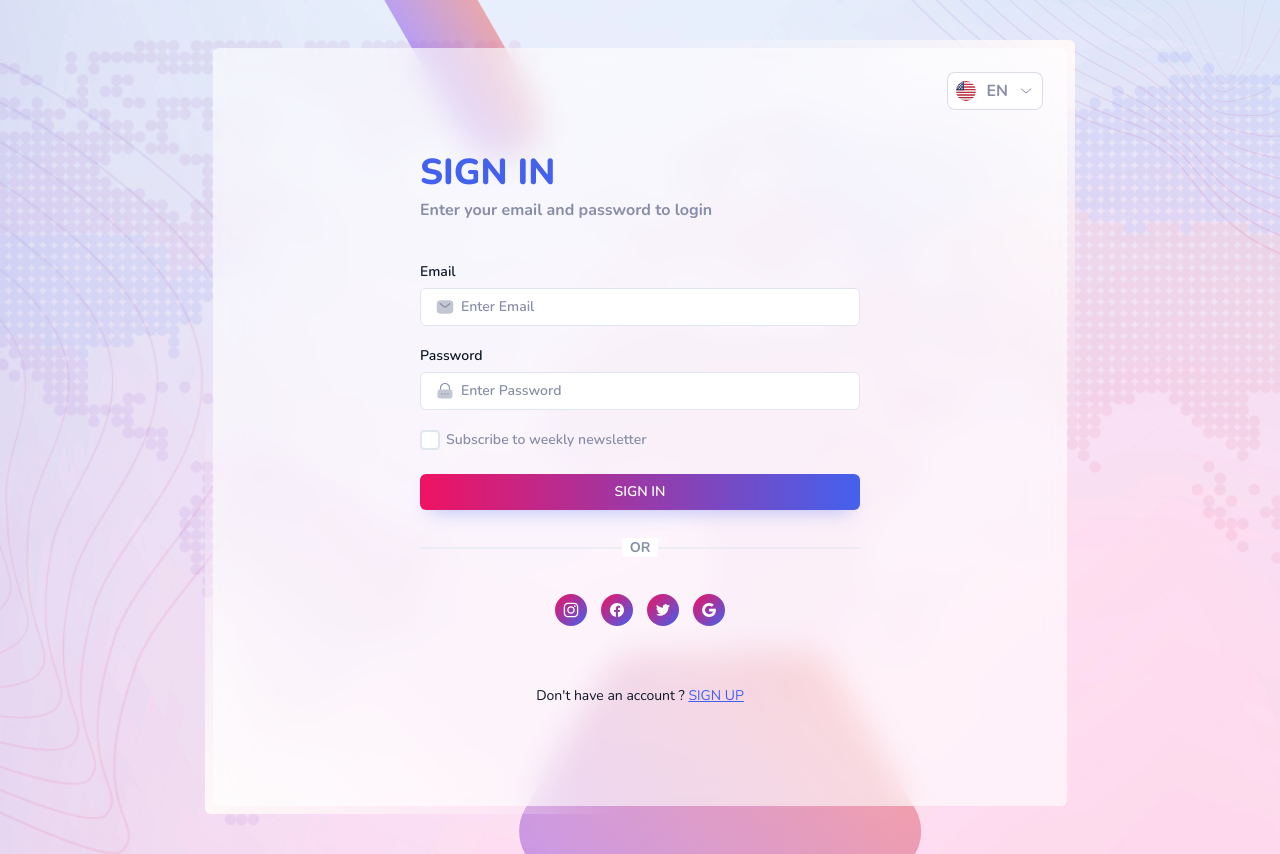
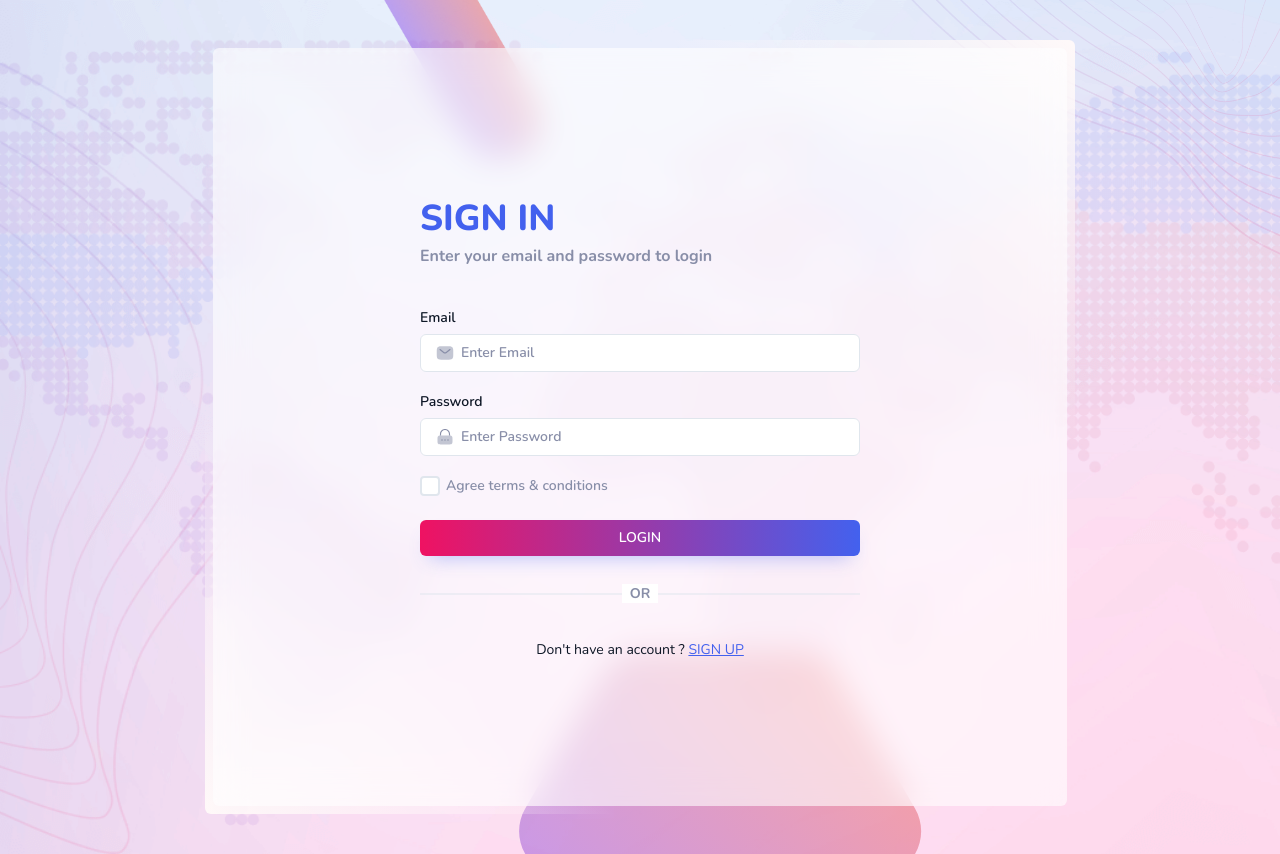
Before and after one commit to zeeshan2959/agency, a React (Vite) app: page /auth/boxed-signin in a window 1280 px wide. Built offline with nearby package versions, Linux system fonts and the light colour scheme.

Commit message:
login page design added

```diff
--- a/src/api/endpoints.ts
+++ b/src/api/endpoints.ts
@@ -1,5 +1,5 @@
 const ENDPOINTS = {
-  LOGIN: '',
+  LOGIN: 'login',
   REGISTER: 'register',
 };
 
--- a/src/pages/Authentication/LoginBoxed.tsx
+++ b/src/pages/Authentication/LoginBoxed.tsx
@@ -12,6 +12,18 @@ import IconInstagram from '../../components/Icon/IconInstagram';
 import IconFacebookCircle from '../../components/Icon/IconFacebookCircle';
 import IconTwitter from '../../components/Icon/IconTwitter';
 import IconGoogle from '../../components/Icon/IconGoogle';
+import { Field, Form, Formik, FormikHelpers } from 'formik';
+import IconUser from '../../components/Icon/IconUser';
+import * as Yup from 'yup';
+import { Toast } from '../../components/common/Toast';
+import { AxiosError } from 'axios';
+import { signInUser } from '../../api/services/auth/auth';
+
+
+interface Values {
+    email: string;
+    password: string;
+}
 
 const LoginBoxed = () => {
     const dispatch = useDispatch();
@@ -19,21 +31,39 @@ const LoginBoxed = () => {
         dispatch(setPageTitle('Login Boxed'));
     });
     const navigate = useNavigate();
-    const isDark = useSelector((state: IRootState) => state.themeConfig.theme === 'dark' || state.themeConfig.isDarkMode);
-    const isRtl = useSelector((state: IRootState) => state.themeConfig.rtlClass) === 'rtl' ? true : false;
-    const themeConfig = useSelector((state: IRootState) => state.themeConfig);
-    const setLocale = (flag: string) => {
-        setFlag(flag);
-        if (flag.toLowerCase() === 'ae') {
-            dispatch(toggleRTL('rtl'));
+    const SignupSchema = Yup.object().shape({
+        email: Yup.string().email('Invalid email').required('Email is Required'),
+        password: Yup.string().min(6, 'Password must be at least 6 characters').required('Password is Required'),
+    });
+
+    const submitForm = async (values: Values, { setSubmitting, setErrors }: FormikHelpers<Values>) => {
+        try {
+            const res = await signInUser(values);
+
+            if (res.status === 200) {
+                Toast('success', res.data.message || 'Login successful!');
+                navigate('/');
+            }
+        } catch (err) {
+            const axiosError = err as AxiosError<any>;
+
+            if (axiosError.response) {
+                const data = axiosError.response.data;
+
+                if (data.errors) {
+                    setErrors(data.errors);
+                    Toast('danger', data.message || 'Something went wrong!');
                 } else {
-            dispatch(toggleRTL('ltr'));
+                    Toast('danger', data.message || 'Something went wrong!');
                 }
-    };
-    const [flag, setFlag] = useState(themeConfig.locale);
-
-    const submitForm = () => {
-        navigate('/');
+            } else if (axiosError.request) {
+                Toast('danger', 'No response from server. Please try again.');
+            } else {
+                Toast('danger', axiosError.message || 'Unexpected error occurred.');
+            }
+        } finally {
+            setSubmitting(false);
+        }
     };
 
     return (
@@ -49,86 +79,58 @@ const LoginBoxed = () => {
                 <img src="/assets/images/auth/polygon-object.svg" alt="image" className="absolute bottom-0 end-[28%]" />
                 <div className="relative w-full max-w-[870px] rounded-md bg-[linear-gradient(45deg,#fff9f9_0%,rgba(255,255,255,0)_25%,rgba(255,255,255,0)_75%,_#fff9f9_100%)] p-2 dark:bg-[linear-gradient(52.22deg,#0E1726_0%,rgba(14,23,38,0)_18.66%,rgba(14,23,38,0)_51.04%,rgba(14,23,38,0)_80.07%,#0E1726_100%)]">
                     <div className="relative flex flex-col justify-center rounded-md bg-white/60 backdrop-blur-lg dark:bg-black/50 px-6 lg:min-h-[758px] py-20">
-                        <div className="absolute top-6 end-6">
-                            <div className="dropdown">
-                                <Dropdown
-                                    offset={[0, 8]}
-                                    placement={`${isRtl ? 'bottom-start' : 'bottom-end'}`}
-                                    btnClassName="flex items-center gap-2.5 rounded-lg border border-white-dark/30 bg-white px-2 py-1.5 text-white-dark hover:border-primary hover:text-primary dark:bg-black"
-                                    button={
-                                        <>
-                                            <div>
-                                                <img src={`/assets/images/flags/${flag.toUpperCase()}.svg`} alt="image" className="h-5 w-5 rounded-full object-cover" />
-                                            </div>
-                                            <div className="text-base font-bold uppercase">{flag}</div>
-                                            <span className="shrink-0">
-                                                <IconCaretDown />
-                                            </span>
-                                        </>
-                                    }
-                                >
-                                    <ul className="!px-2 text-dark dark:text-white-dark grid grid-cols-2 gap-2 font-semibold dark:text-white-light/90 w-[280px]">
-                                        {themeConfig.languageList.map((item: any) => {
-                                            return (
-                                                <li key={item.code}>
-                                                    <button
-                                                        type="button"
-                                                        className={`flex w-full hover:text-primary rounded-lg ${flag === item.code ? 'bg-primary/10 text-primary' : ''}`}
-                                                        onClick={() => {
-                                                            i18next.changeLanguage(item.code);
-                                                            // setFlag(item.code);
-                                                            setLocale(item.code);
-                                                        }}
-                                                    >
-                                                        <img src={`/assets/images/flags/${item.code.toUpperCase()}.svg`} alt="flag" className="w-5 h-5 object-cover rounded-full" />
-                                                        <span className="ltr:ml-3 rtl:mr-3">{item.name}</span>
-                                                    </button>
-                                                </li>
-                                            );
-                                        })}
-                                    </ul>
-                                </Dropdown>
-                            </div>
-                        </div>
                         <div className="mx-auto w-full max-w-[440px]">
                             <div className="mb-10">
                                 <h1 className="text-3xl font-extrabold uppercase !leading-snug text-primary md:text-4xl">Sign in</h1>
                                 <p className="text-base font-bold leading-normal text-white-dark">Enter your email and password to login</p>
                             </div>
-                            <form className="space-y-5 dark:text-white" onSubmit={submitForm}>
+                            <Formik
+                                initialValues={{
+                                    email: '',
+                                    password: '',
+                                }}
+                                validationSchema={SignupSchema}
+                                onSubmit={submitForm}
+                            >
+                                {({ values, errors, touched, handleChange, handleBlur, handleSubmit, isSubmitting }) => (
+                                    <Form className="space-y-5 dark:text-white">
                                         <div>
-                                    <label htmlFor="Email">Email</label>
+                                            <label htmlFor="email">Email</label>
                                             <div className="relative text-white-dark">
-                                        <input id="Email" type="email" placeholder="Enter Email" className="form-input ps-10 placeholder:text-white-dark" />
+                                                <Field id="email" name="email" type="email" placeholder="Enter Email" className="form-input ps-10 placeholder:text-white-dark" />
                                                 <span className="absolute start-4 top-1/2 -translate-y-1/2">
                                                     <IconMail fill={true} />
                                                 </span>
                                             </div>
+                                            <span className="text-red-500 mt-1 block text-[12px]">{errors.email && touched.email && errors.email}</span>
                                         </div>
                                         <div>
-                                    <label htmlFor="Password">Password</label>
+                                            <label htmlFor="password">Password</label>
                                             <div className="relative text-white-dark">
-                                        <input id="Password" type="password" placeholder="Enter Password" className="form-input ps-10 placeholder:text-white-dark" />
+                                                <Field id="password" name="password" type="password" placeholder="Enter Password" className="form-input ps-10 placeholder:text-white-dark" />
                                                 <span className="absolute start-4 top-1/2 -translate-y-1/2">
                                                     <IconLockDots fill={true} />
                                                 </span>
                                             </div>
+                                            <span className="text-red-500 mt-1 block text-[12px]">{errors.password && touched.password && errors.password}</span>
                                         </div>
                                         <div>
                                             <label className="flex cursor-pointer items-center">
                                                 <input type="checkbox" className="form-checkbox bg-white dark:bg-black" />
-                                        <span className="text-white-dark">Subscribe to weekly newsletter</span>
+                                                <span className="text-white-dark">Agree terms & conditions</span>
                                             </label>
                                         </div>
-                                <button type="submit" className="btn btn-gradient !mt-6 w-full border-0 uppercase shadow-[0_10px_20px_-10px_rgba(67,97,238,0.44)]">
-                                    Sign in
+                                        <button disabled={isSubmitting} type="submit" className="btn btn-gradient !mt-6 w-full border-0 uppercase shadow-[0_10px_20px_-10px_rgba(67,97,238,0.44)]">
+                                            {isSubmitting ? 'LOADING...' : 'Login'}
                                         </button>
-                            </form>
+                                    </Form>
+                                )}
+                            </Formik>
                             <div className="relative my-7 text-center md:mb-9">
                                 <span className="absolute inset-x-0 top-1/2 h-px w-full -translate-y-1/2 bg-white-light dark:bg-white-dark"></span>
                                 <span className="relative bg-white px-2 font-bold uppercase text-white-dark dark:bg-dark dark:text-white-light">or</span>
                             </div>
-                            <div className="mb-10 md:mb-[60px]">
+                            {/* <div className="mb-10 md:mb-[60px]">
                                 <ul className="flex justify-center gap-3.5 text-white">
                                     <li>
                                         <Link
@@ -167,7 +169,7 @@ const LoginBoxed = () => {
                                         </Link>
                                     </li>
                                 </ul>
-                            </div>
+                            </div> */}
                             <div className="text-center dark:text-white">
                                 Don't have an account ?&nbsp;
                                 <Link to="/auth/boxed-signup" className="uppercase text-primary underline transition hover:text-black dark:hover:text-white">
--- a/src/pages/Authentication/RegisterBoxed.tsx
+++ b/src/pages/Authentication/RegisterBoxed.tsx
@@ -12,7 +12,7 @@ import IconTwitter from '../../components/Icon/IconTwitter';
 import IconGoogle from '../../components/Icon/IconGoogle';
 import * as Yup from 'yup';
 import { Formik, Field, Form, FormikHelpers } from 'formik';
-import signUpUser from '../../api/services/auth/auth';
+import {signUpUser} from '../../api/services/auth/auth';
 import { Toast } from '../../components/common/Toast';
 import { AxiosError } from 'axios';
 
```
Also changed, not shown: src/api/services/auth/auth.ts (+8 -3 lines). Lines whose indentation alone changed are shown as unchanged.
